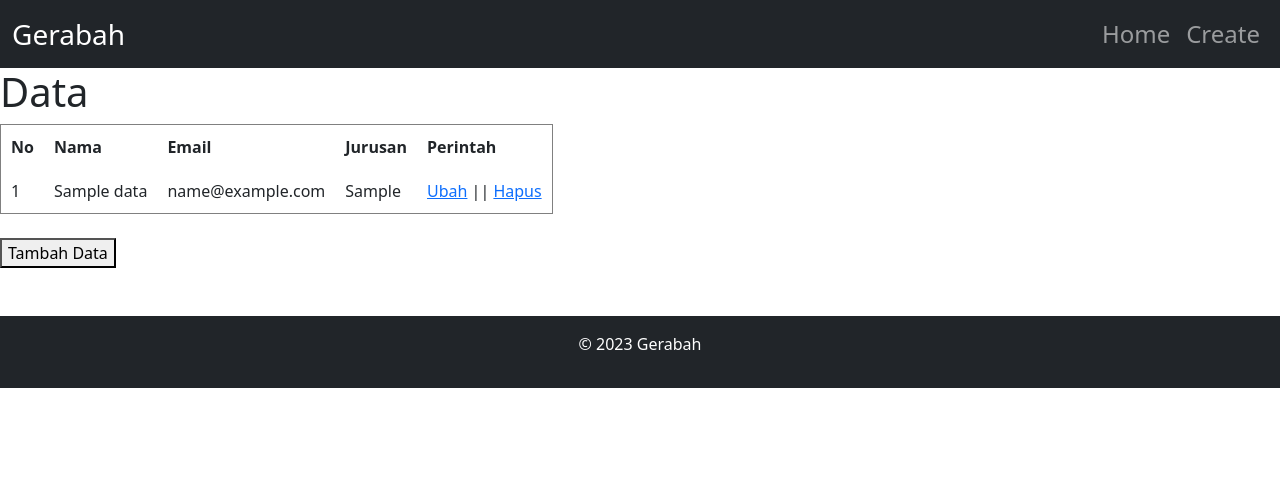
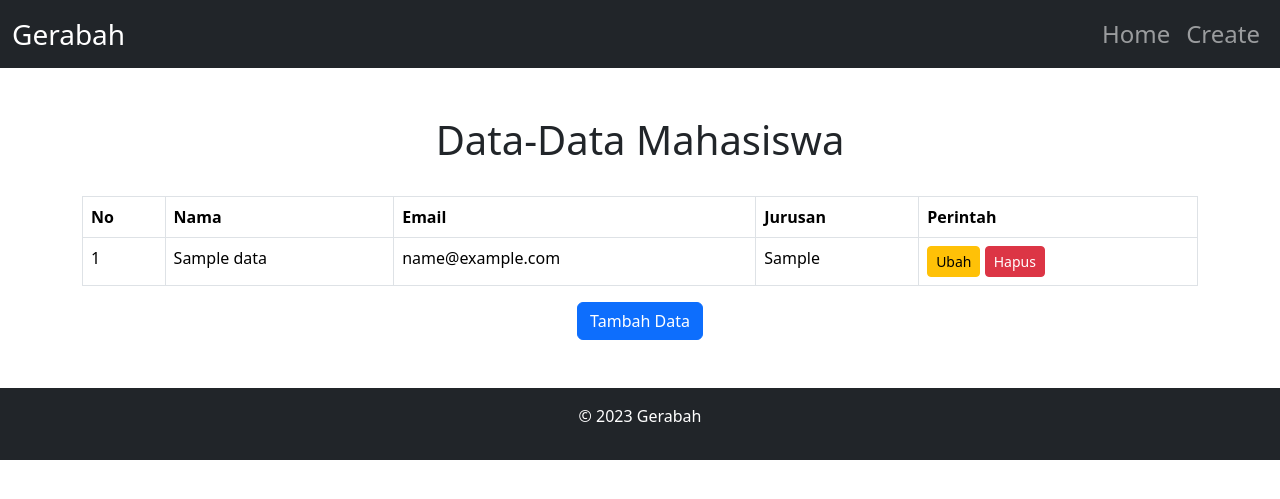
Before and after one commit to Wasthu-T/RestApiPhpGerabahTeam, a PHP site: page /main.php in a window 1280 px wide. Shown: the top 499 px of the page. Run offline with PHP 8.4, Linux system fonts and the light colour scheme; tables that the repository leaves empty or names only in its code hold one stand-in row (values such as "Sample post").

Commit message:
Add files via upload

```diff
--- a/main.php
+++ b/main.php
@@ -8,10 +8,12 @@ $data = query("SELECT * FROM data");
 
 
 <?php ob_start(); ?>
-<h1>Data</h1>
-
-<table border="1" cellpadding="10" cellspacing="0">
-
+<div class="container mt-5">
+    <div class="d-flex justify-content-center align-item-center" style="height: 10vh;">
+        <h1 class="text-center">Data-Data Mahasiswa</h1>
+    </div>
+    <table class="table table-bordered tabel-hover">
+        <thead class="thead-dark">
             <tr>
                 <th>No</th>
                 <th>Nama</th>
@@ -19,8 +21,9 @@ $data = query("SELECT * FROM data");
                 <th>Jurusan</th>
                 <th>Perintah</th>
             </tr>
-
-    <?php $i = 1 ?>
+        </thead>
+        <tbody>
+            <?php $i = 1; ?>
             <?php foreach ($data as $dat) : ?>
                 <tr>
                     <td><?= $i; ?></td>
@@ -28,15 +31,18 @@ $data = query("SELECT * FROM data");
                     <td><?= $dat["email"]; ?></td>
                     <td><?= $dat["jurusan"]; ?></td>
                     <td>
-                <a href="update.php">Ubah</a> ||
-                <a href="delete.php">Hapus</a>
+                        <a href="update.php?id=<?= $dat['id']; ?>" class="btn btn-sm btn-warning">Ubah</a>
+                        <a href="delete.php?id=<?= $dat['id']; ?>" class="btn btn-sm btn-danger" onclick="return confirm('Apakah Anda yakin untuk menghapus data ini?')">Hapus</a>
                     </td>
                 </tr>
                 <?php $i++; ?>
-    <?php endforeach ?>
+            <?php endforeach; ?>
+        </tbody>
     </table>
-<br>
-<a href="create.php"><button>Tambah Data</button></a>
+    <div class="d-flex justify-content-center">
+        <a href="create.php" class="btn btn-primary">Tambah Data</a>
+    </div>
+</div>
 <?php $content = ob_get_clean(); ?>
 
 
```
Lines whose indentation alone changed are shown as unchanged.
